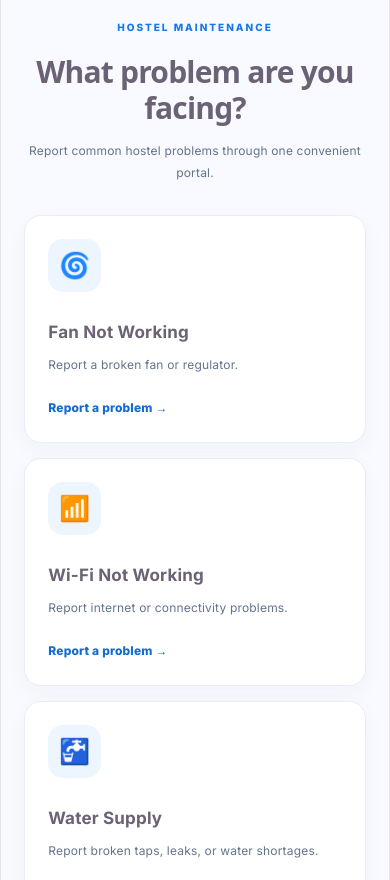
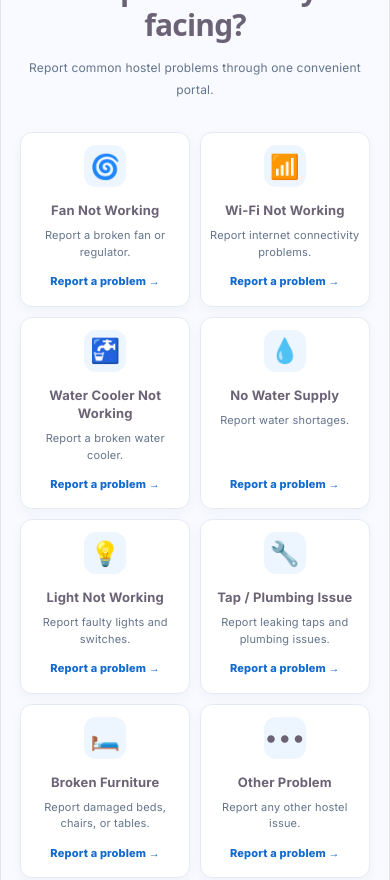
Before and after one commit to jugnu200/HostelCare, a React (Vite) app: page / in a window 390 px wide. Shown: the part 1120-2000 px from the top of the page. Built offline with nearby package versions, Linux system fonts and the light colour scheme.

Commit message:
Improve responsive homepage design

```diff
--- a/src/App.css
+++ b/src/App.css
@@ -269,12 +269,15 @@ background-repeat: no-repeat;
   background: #72e5ac;
 }
 
+
 .hero h1 {
   margin: 0;
+  color: #ffffff;
   font-size: clamp(42px, 5.5vw, 70px);
   font-weight: 800;
   line-height: 1.13;
   letter-spacing: -3px;
+  text-shadow: 0 2px 12px rgba(0, 0, 0, 0.45);
 }
 
 .hero h1 span {
@@ -398,43 +401,47 @@ background-repeat: no-repeat;
   line-height: 1.9;
 }
 
+
+
+/* Common problem cards */
 .problem-grid {
   display: grid;
-  grid-template-columns: repeat(3, minmax(0, 1fr));
-  gap: 22px;
-  max-width: 1180px;
+  grid-template-columns: repeat(8, minmax(0, 1fr));
+  gap: 12px;
+  width: 100%;
+  max-width: 1400px;
   margin: 0 auto;
 }
 
 .problem-card {
   display: flex;
   flex-direction: column;
-  align-items: flex-start;
-  min-height: 260px;
-  padding: 27px;
-  border: 1px solid #e9eef5;
-  border-radius: 17px;
+  align-items: center;
+  min-width: 0;
+  min-height: 150px;
+  padding: 16px 8px;
+  border: 1px solid #e5ebf3;
+  border-radius: 12px;
   background: #ffffff;
-  box-shadow: 0 8px 25px rgba(24, 47, 81, 0.035);
-  transition:
-    transform 0.2s ease,
-    box-shadow 0.2s ease;
+  text-align: center;
+  box-shadow: 0 4px 12px rgba(24, 47, 81, 0.04);
+  transition: transform 0.2s ease, box-shadow 0.2s ease;
 }
 
 .problem-card:hover {
-  transform: translateY(-5px);
-  box-shadow: 0 15px 35px rgba(24, 47, 81, 0.09);
+  transform: translateY(-3px);
+  box-shadow: 0 8px 20px rgba(24, 47, 81, 0.1);
 }
 
 .problem-icon {
   display: grid;
   place-items: center;
-  width: 53px;
-  height: 53px;
-  margin-bottom: 19px;
-  border-radius: 15px;
+  width: 42px;
+  height: 42px;
+  margin-bottom: 10px;
+  border-radius: 12px;
   background: #edf5ff;
-  font-size: 25px;
+  font-size: 24px;
 }
 
 .problem-category {
@@ -446,16 +453,17 @@ background-repeat: no-repeat;
 }
 
 .problem-card h3 {
-  margin: 10px 0;
+  margin: 4px 0 8px;
   color: var(--text);
-  font-size: 17px;
+  font-size: 13px;
+  line-height: 1.4;
 }
 
 .problem-card p {
-  margin: 0 0 20px;
+  margin: 0 0 10px;
   color: var(--muted);
-  font-size: 12px;
-  line-height: 1.8;
+  font-size: 11px;
+  line-height: 1.5;
 }
 
 .text-link {
@@ -464,8 +472,12 @@ background-repeat: no-repeat;
   gap: 8px;
   margin-top: auto;
   color: #146bcf;
-  font-size: 12px;
+  font-size: 11px;
   font-weight: 800;
+}
+
+.text-link:hover {
+  color: #0a4389;
 }
 
 .text-link:hover {
@@ -1118,3 +1130,43 @@ background-repeat: no-repeat;
     background-size: cover;
   }
 }
+
+/* HostelCare responsive homepage */
+
+@media (max-width: 1100px) {
+  .problem-grid {
+    grid-template-columns: repeat(4, minmax(0, 1fr));
+  }
+}
+
+@media (max-width: 720px) {
+  .problem-grid {
+    grid-template-columns: repeat(2, minmax(0, 1fr));
+    gap: 10px;
+  }
+
+  .problem-card {
+    min-height: 125px;
+    padding: 12px 8px;
+  }
+
+  .problem-card h3 {
+    font-size: 13px;
+  }
+
+  .problems-section {
+    padding: 28px 5%;
+  }
+
+  .hero {
+    min-height: auto;
+    padding-top: 40px;
+    padding-bottom: 40px;
+  }
+
+  .section,
+  .how-section {
+    padding-top: 32px;
+    padding-bottom: 32px;
+  }
+}
--- a/src/App.jsx
+++ b/src/App.jsx
@@ -50,13 +50,16 @@ const hostels = [
   "Other / Not Listed"
 ];
 
+
 const problems = [
   ["🌀", "Fan Not Working", "Report a broken fan or regulator."],
-  ["📶", "Wi-Fi Not Working", "Report internet or connectivity problems."],
-  ["🚰", "Water Supply", "Report broken taps, leaks, or water shortages."],
-  ["💡", "Lights Not Working", "Report faulty lights and switches."],
-  ["🚿", "Bathroom Problems", "Report plumbing and drainage issues."],
-  ["🧹", "Cleaning Required", "Report hostel cleaning problems."]
+  ["📶", "Wi-Fi Not Working", "Report internet connectivity problems."],
+  ["🚰", "Water Cooler Not Working", "Report a broken water cooler."],
+  ["💧", "No Water Supply", "Report water shortages."],
+  ["💡", "Light Not Working", "Report faulty lights and switches."],
+  ["🔧", "Tap / Plumbing Issue", "Report leaking taps and plumbing issues."],
+  ["🛏️", "Broken Furniture", "Report damaged beds, chairs, or tables."],
+  ["•••", "Other Problem", "Report any other hostel issue."]
 ];
 
 
@@ -89,10 +92,15 @@ function Header() {
         }}>How It Works</a>
       </nav>
 
-      <div className="header-actions">
-        <a className="header-login" href="#/student-login">Student Login</a>
-        <a className="button button-small" href="#/register">Get Started</a>
-      </div>
+
+<div className="header-actions">
+  <a className="header-login" href="#/student-login">
+    Student Login
+  </a>
+  <a className="button button-small" href="#/admin-login">
+    Admin Login
+  </a>
+</div>
     </header>
   );
 }
```
